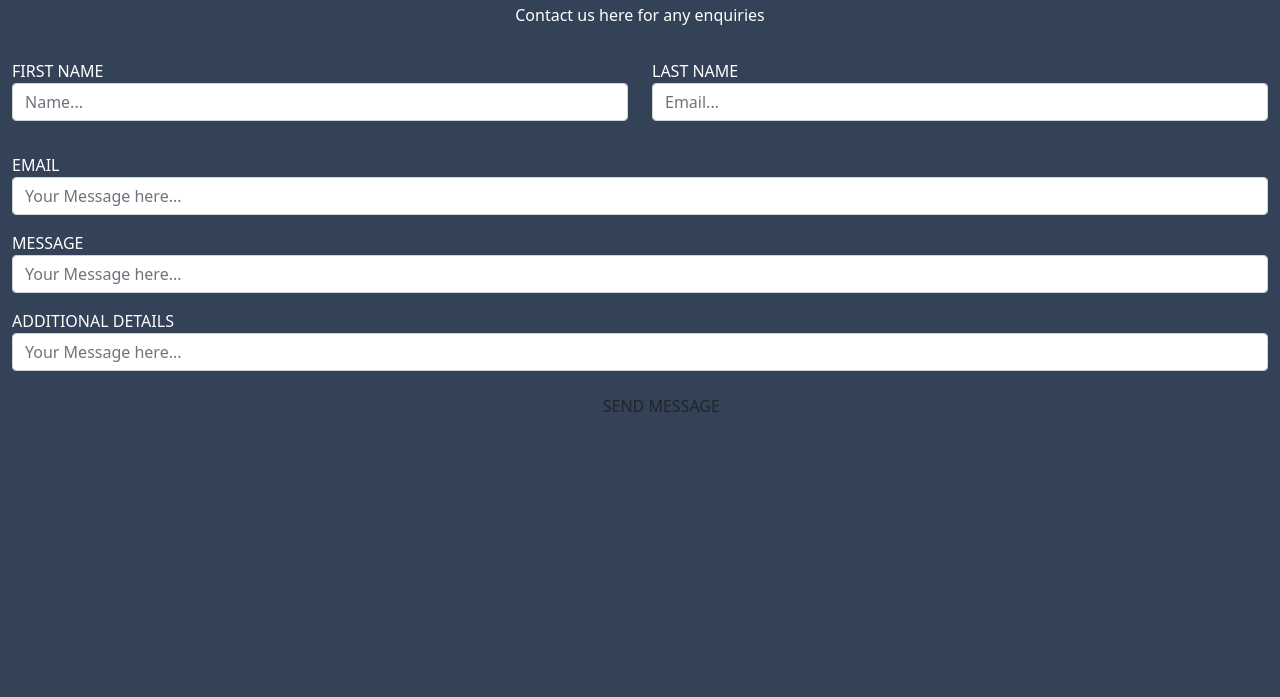
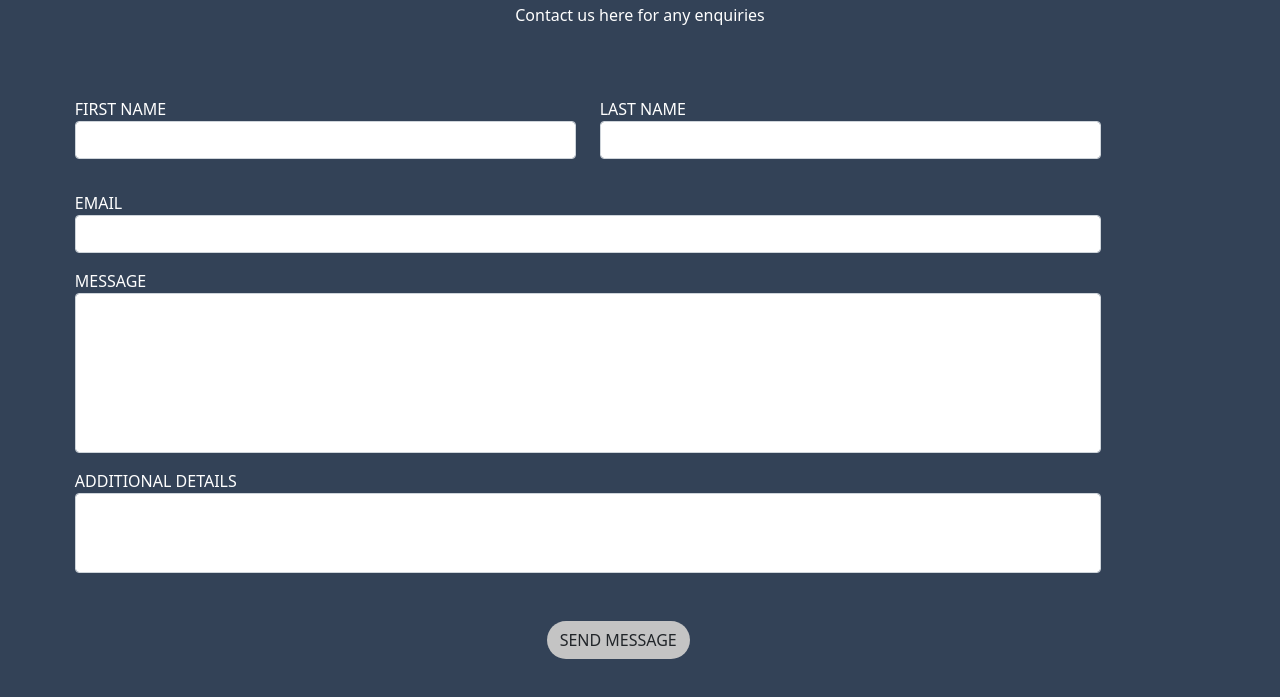
Before and after one commit to Thuku7/Mixology, a plain HTML site: page contact.html in a window 1280 px wide. Shown: the part 53-750 px from the top of the page. Drawn offline with nearby package versions, Linux system fonts and the light colour scheme.

Commit message:
link the js file to html

```diff
--- a/contact.css
+++ b/contact.css
@@ -1,7 +1,18 @@
 body{
     background-color: #334257;
-    color: ;
 }
 form{
     color: white;
+    padding:3% 5% 3% 5%;
 }
+/* color:c4c4c4; */
+#inputMessage{
+    height: 20vh;
+}
+#aob{
+    height: 10vh;
+}
+#btn{
+    background-color: #c4c4c4;
+    border-radius: 25px;
+}
--- a/contact.html
+++ b/contact.html
@@ -18,44 +18,49 @@
             <p style="text-align: center; color: white;">Contact us here for any enquiries</p>
 
 
-            <form>
+            <form class="col-md-11" >
 
-                <div class="row">
+                <div class="row" >
                     <div class="form-group col-md-6 my-3">
                         <label for="text">FIRST NAME</label>
-                        <input type="text" class="form-control"  placeholder="Name..." value="" required>
+                        <input type="text" class="form-control"   value="" required>
                     </div>
                     <div class="form-group col-md-6 my-3">
                         <label for="text">LAST NAME</label>
-                        <input type="email" class="form-control"  placeholder="Email..." value=""
+                        <input type="text" class="form-control" id="inputName"  value=""
                             required>
                     </div>
                 </div>
 
                 <div class="form-group my-3">
                     <label for="email">EMAIL</label>
-                    <input type="text" class="form-control" id="inputMessage" placeholder="Your Message here..."
+                    <input type="text" class="form-control " id="inputEmail"
                         value="" required>
                 </div>
                 <div class="form-group my-3">
                     <label for="text">MESSAGE</label>
-                    <input type="text" class="form-control" id="inputMessage" placeholder="Your Message here..."
+                    <input type="text" class="form-control" id="inputMessage"
                         value="" required>
                 </div>
 
                 <div class="form-group my-3">
                     <label for="email">ADDITIONAL DETAILS</label>
-                    <input type="text" class="form-control" id="inputMessage" placeholder="Your Message here..."
+                    <input type="text" class="form-control" id="aob"
                         value="" required>
                 </div>
 
-                <div style="padding-left: 46%;" class="col-auto my-3 ">
+                <div style="padding-left: 46%;" class="col-auto my-5 ">
                     <button type="submit" class="btn mb-2" id="btn">SEND MESSAGE</button>
                 </div>
             </form>
 
         </div>
     </div>
+
+    <script src="https://code.jquery.com/jquery-3.6.0.js"
+        integrity="sha256-H+K7U5CnXl1h5ywQfKtSj8PCmoN9aaq30gDh27Xc0jk=" crossorigin="anonymous"></script>
+
+    <script src="contact.js"></script>
 </body>
 
 </html>
```
Also changed, not shown: contact.js (+18 -0 lines).
